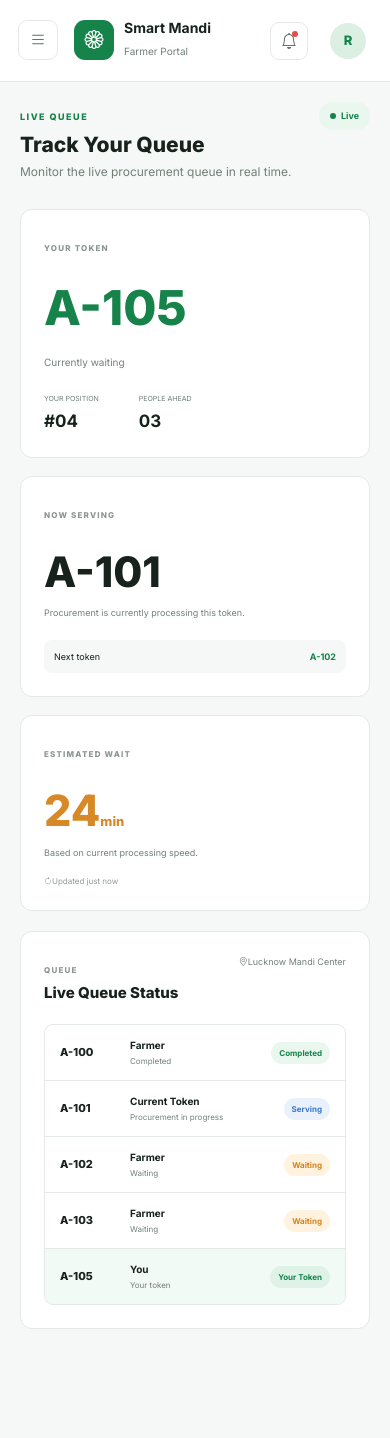
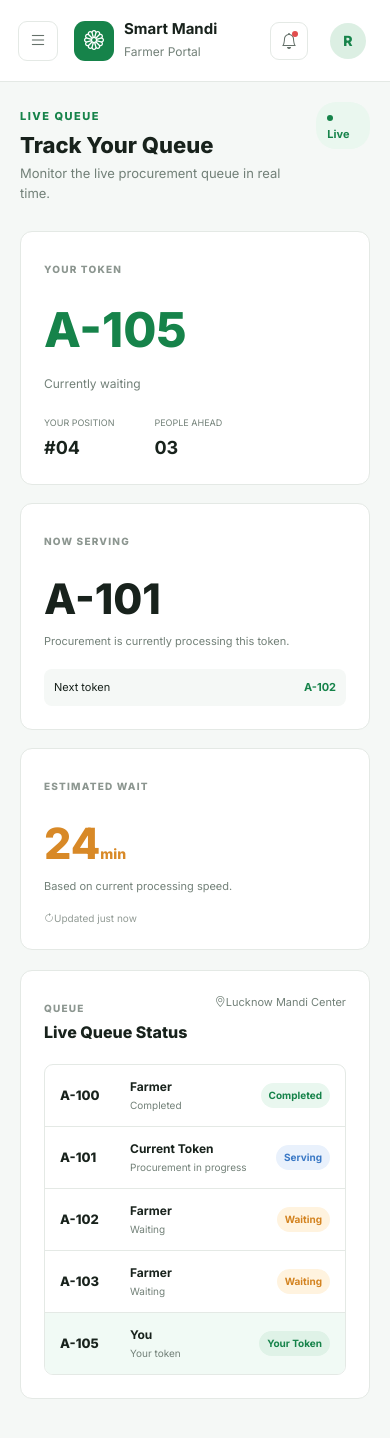
Before and after one commit to Tripathi-Ashu/Admin-Dashboard, a React app in the folder Frontend/: page /farmer/queue in a window 390 px wide. Before the commit the page ends 1369 px from the top, so only its background shows below. Built offline with nearby package versions, Linux system fonts and the light colour scheme; the HTML template or start-up script is replaced by a standard one.

Commit message:
prototye ready

```diff
--- a/Frontend/src/components/Sidebar.jsx
+++ b/Frontend/src/components/Sidebar.jsx
@@ -1,7 +1,7 @@
 import React from "react";
 import { NavLink, useNavigate } from "react-router-dom";
 import '../styles/Sidebar.css'
-function Sidebar({ isOpen, onClose }) {
+function Sidebar({ isOpen }) {
 
   const navigate = useNavigate();
 
@@ -30,7 +30,6 @@ function Sidebar({ isOpen, onClose }) {
             key={item.path}
             to={item.path}
             className={({ isActive }) => `sidebar-link ${isActive ? "active" : ""}`}
-            onClick={onClose}
           >
             <i className={`bi ${item.icon}`}></i>
             <span>{item.name}</span>
--- a/Frontend/src/layouts/FarmerLayout.jsx
+++ b/Frontend/src/layouts/FarmerLayout.jsx
@@ -12,19 +12,9 @@ function FarmerLayout() {
 
       <Navbar onMenuClick={() => setSidebarOpen((prev) => !prev)} />
 
-      <Sidebar
-        isOpen={sidebarOpen}
-        onClose={() => setSidebarOpen(false)}
-      />
+      <Sidebar isOpen={sidebarOpen} />
 
-      {sidebarOpen && (
-        <div
-          className="sidebar-overlay"
-          onClick={() => setSidebarOpen(false)}
-        ></div>
-      )}
-
-      <div className="main-wrapper">
+      <div className={`main-wrapper ${sidebarOpen ? "sidebar-open" : ""}`}>
         <main className="main-content">
           <Outlet />
         </main>
--- a/Frontend/src/styles/Header.css
+++ b/Frontend/src/styles/Header.css
@@ -31,7 +31,7 @@
   background: white;
   border-radius: 9px;
   color: #65716a;
-    font-size: 17px;
+  font-size: 18px;
   display: flex;
   align-items: center;
   justify-content: center;
@@ -58,18 +58,18 @@
   display: flex;
   align-items: center;
   justify-content: center;
-    font-size: 19px;
+  font-size: 20px;
 }
 
 .top-navbar h6 {
-    font-size: 14px;
+  font-size: 15px;
   font-weight: 700;
   margin: 0;
 }
 
 .top-navbar small {
   color: var(--muted);
-    font-size: 10px;
+  font-size: 12px;
 }
 
 .navbar-right {
@@ -114,22 +114,22 @@
   align-items: center;
   justify-content: center;
   font-weight: 800;
-    font-size: 13px;
+  font-size: 14px;
 }
 
 .profile-mini strong {
   display: block;
-    font-size: 11px;
+  font-size: 13px;
 }
 
 .profile-mini small {
   display: block;
-    font-size: 9px;
+  font-size: 11px;
 }
 
 .profile-mini > i {
   color: #89928c;
-    font-size: 10px;
+  font-size: 12px;
 }
 
 @media (max-width: 768px) {
--- a/Frontend/src/styles/Sidebar.css
+++ b/Frontend/src/styles/Sidebar.css
@@ -29,7 +29,7 @@
 }
 
 .menu-title {
-    font-size: 10px;
+  font-size: 12px;
   font-weight: 700;
   color: #9aa49d;
   letter-spacing: 1px;
@@ -46,13 +46,13 @@
   color: #68746d;
   border-radius: 9px;
   margin-bottom: 5px;
-    font-size: 13px;
+  font-size: 14px;
   font-weight: 500;
   transition: .2s;
 }
 
 .sidebar-link i {
-    font-size: 17px;
+  font-size: 18px;
 }
 
 .sidebar-link:hover {
@@ -94,11 +94,11 @@
 
 .help-box strong {
   display: block;
-    font-size: 11px;
+  font-size: 13px;
 }
 
 .help-box small {
-    font-size: 9px;
+  font-size: 11px;
   color: var(--muted);
 }
 
@@ -111,7 +111,7 @@
   text-align: left;
   padding: 0 12px;
   color: #6f7973;
-    font-size: 12px;
+  font-size: 13px;
 }
 
 .logout-btn:hover {
--- a/Frontend/src/styles/index.css
+++ b/Frontend/src/styles/index.css
@@ -1,7 +1,4 @@
-@import url('https://fonts.googleapis.com/css2?family=Inter:wght@400;500;600;700;800&display=swap');
-@import './Header.css';
-@import './Sidebar.css';
-
+@import url('https://fonts.googleapis.com/css2?family=Inter:wght@400;500;600;700;800&display=swap');@import './Header.css';@import './Sidebar.css';
 :root {
   --primary: #16834a;
   --primary-dark: #0f693b;
@@ -72,21 +69,21 @@ textarea {
 }
 
 .page-label {
-  font-size: 9px;
+  font-size: 11px;
   letter-spacing: 1.5px;
   color: var(--primary);
   font-weight: 800;
 }
 
 .page-header h1 {
-  font-size: 26px;
+  font-size: 27px;
   font-weight: 800;
   margin: 6px 0;
 }
 
 .page-header p {
   color: var(--muted);
-  font-size: 12px;
+  font-size: 13px;
   margin: 0;
 }
 
@@ -100,7 +97,7 @@ textarea {
   color: white;
   padding: 11px 17px;
   border-radius: 8px;
-  font-size: 11px;
+  font-size: 13px;
   font-weight: 700;
   display: inline-flex;
   align-items: center;
@@ -121,7 +118,7 @@ textarea {
   color: var(--text);
   padding: 10px 15px;
   border-radius: 8px;
-  font-size: 11px;
+  font-size: 13px;
   font-weight: 700;
   display: inline-flex;
   align-items: center;
@@ -161,7 +158,7 @@ textarea {
   display: flex;
   align-items: center;
   justify-content: center;
-  font-size: 18px;
+  font-size: 19px;
 }
 
 .stat-icon.green {
@@ -185,19 +182,19 @@ textarea {
 }
 
 .stat-info p {
-  font-size: 10px;
+  font-size: 12px;
   color: var(--muted);
   margin-bottom: 4px;
 }
 
 .stat-info h3 {
-  font-size: 21px;
+  font-size: 22px;
   margin: 0;
   font-weight: 800;
 }
 
 .stat-info small {
-  font-size: 9px;
+  font-size: 11px;
   color: #929b95;
 }
 
@@ -227,20 +224,20 @@ textarea {
 }
 
 .card-header h4 {
-  font-size: 15px;
+  font-size: 16px;
   margin: 5px 0 0;
   font-weight: 800;
 }
 
 .card-header > a {
   color: var(--primary);
-  font-size: 10px;
+  font-size: 12px;
   font-weight: 700;
 }
 
 .section-small {
   color: #8c9690;
-  font-size: 8px;
+  font-size: 10px;
   font-weight: 800;
   letter-spacing: 1.2px;
 }
@@ -252,7 +249,7 @@ textarea {
 .status-badge {
   padding: 6px 9px;
   border-radius: 20px;
-  font-size: 9px;
+  font-size: 11px;
   font-weight: 700;
 }
 
@@ -282,19 +279,19 @@ textarea {
 .status-center-info small {
   display: block;
   color: #929b95;
-  font-size: 8px;
+  font-size: 10px;
   font-weight: 700;
   margin-bottom: 6px;
 }
 
 .booking-info-grid strong {
   display: block;
-  font-size: 11px;
+  font-size: 13px;
 }
 
 .token-number {
   color: var(--primary);
-  font-size: 18px !important;
+  font-size: 19px !important;
 }
 
 .queue-progress {
@@ -304,7 +301,7 @@ textarea {
 .queue-progress-top {
   display: flex;
   justify-content: space-between;
-  font-size: 9px;
+  font-size: 11px;
   color: var(--muted);
   margin-bottom: 7px;
 }
@@ -374,19 +371,19 @@ textarea {
 
 .quick-action strong {
   display: block;
-  font-size: 10px;
+  font-size: 12px;
 }
 
 .quick-action small {
   display: block;
-  font-size: 9px;
+  font-size: 11px;
   color: var(--muted);
   margin-top: 2px;
 }
 
 .quick-action > i {
   color: #a5aea8;
-  font-size: 11px;
+  font-size: 13px;
 }
 
 /* =====================================
@@ -404,14 +401,14 @@ textarea {
 
 .custom-table thead th {
   color: #929b95;
-  font-size: 8px;
+  font-size: 10px;
   font-weight: 800;
   border-bottom: 1px solid var(--border);
   padding: 12px;
 }
 
 .custom-table tbody td {
-  font-size: 10px;
+  font-size: 12px;
   padding: 15px 12px;
   border-bottom: 1px solid #f0f2f0;
 }
@@ -420,7 +417,7 @@ textarea {
   display: inline-block;
   padding: 5px 9px;
   border-radius: 20px;
-  font-size: 8px;
+  font-size: 10px;
   font-weight: 700;
 }
 
@@ -454,13 +451,13 @@ textarea {
 }
 
 .form-section h4 {
-  font-size: 14px;
+  font-size: 15px;
   font-weight: 800;
   margin: 0;
 }
 
 .form-section p {
-  font-size: 10px;
+  font-size: 12px;
   color: var(--muted);
   margin: 5px 0 18px;
 }
@@ -500,21 +497,21 @@ textarea {
 
 .center-details strong {
   display: block;
-  font-size: 11px;
+  font-size: 13px;
 }
 
 .center-details span,
 .center-details small {
   display: block;
   color: var(--muted);
-  font-size: 9px;
+  font-size: 11px;
   margin-top: 3px;
 }
 
 .capacity-badge {
   background: #e8f6ee;
   color: var(--primary);
-  font-size: 8px;
+  font-size: 10px;
   padding: 5px 8px;
   border-radius: 15px;
   font-weight: 700;
@@ -543,14 +540,14 @@ textarea {
 .date-option small,
 .date-option span {
   display: block;
-  font-size: 7px;
+  font-size: 9px;
   color: var(--muted);
   font-weight: 700;
 }
 
 .date-option strong {
   display: block;
-  font-size: 20px;
+  font-size: 21px;
   margin: 3px 0;
 }
 
@@ -565,7 +562,7 @@ textarea {
   background: white;
   border-radius: 8px;
   padding: 10px 7px;
-  font-size: 9px;
+  font-size: 11px;
   font-weight: 600;
 }
 
@@ -576,7 +573,7 @@ textarea {
 
 .slot-option small {
   display: block;
-  font-size: 7px;
+  font-size: 9px;
   color: #89938c;
   margin-top: 4px;
 }
@@ -588,7 +585,7 @@ textarea {
 }
 
 .form-label {
-  font-size: 9px;
+  font-size: 11px;
   font-weight: 700;
   margin-bottom: 7px;
 }
@@ -596,7 +593,7 @@ textarea {
 .form-control,
 .form-select {
   border-color: var(--border);
-  font-size: 10px;
+  font-size: 12px;
   min-height: 42px;
   border-radius: 7px;
 }
@@ -608,7 +605,7 @@ textarea {
 }
 
 .input-group-text {
-  font-size: 9px;
+  font-size: 11px;
   background: #f7f9f7;
   border-color: var(--border);
 }
@@ -649,11 +646,11 @@ textarea {
 }
 
 .summary-center strong {
-  font-size: 10px;
+  font-size: 12px;
 }
 
 .summary-center small {
-  font-size: 8px;
+  font-size: 10px;
   color: var(--muted);
   margin-top: 3px;
 }
@@ -666,12 +663,12 @@ textarea {
 }
 
 .summary-row span {
-  font-size: 9px;
+  font-size: 11px;
   color: var(--muted);
 }
 
 .summary-row strong {
-  font-size: 9px;
+  font-size: 11px;
 }
 
 .info-alert {
@@ -681,7 +678,7 @@ textarea {
   border-radius: 8px;
   display: flex;
   gap: 8px;
-  font-size: 8px;
+  font-size: 10px;
   line-height: 1.5;
 }
 
@@ -694,7 +691,7 @@ textarea {
   color: var(--primary);
   padding: 7px 11px;
   border-radius: 20px;
-  font-size: 9px;
+  font-size: 11px;
   font-weight: 700;
 }
 
@@ -723,7 +720,7 @@ textarea {
 
 .token-status {
   color: var(--muted);
-  font-size: 10px;
+  font-size: 12px;
 }
 
 .queue-position {
@@ -734,13 +731,13 @@ textarea {
 
 .queue-position small {
   display: block;
-  font-size: 7px;
+  font-size: 9px;
   color: var(--muted);
 }
 
 .queue-position strong {
   display: block;
-  font-size: 17px;
+  font-size: 18px;
   margin-top: 4px;
 }
 
@@ -753,7 +750,7 @@ textarea {
 .current-token-card p,
 .wait-card p {
   color: var(--muted);
-  font-size: 9px;
+  font-size: 11px;
 }
 
 .next-token {
@@ -763,7 +760,7 @@ textarea {
   border-radius: 8px;
   display: flex;
   justify-content: space-between;
-  font-size: 9px;
+  font-size: 11px;
 }
 
 .next-token strong {
@@ -778,11 +775,11 @@ textarea {
 }
 
 .wait-time span {
-  font-size: 13px;
+  font-size: 14px;
 }
 
 .refresh-time {
-  font-size: 8px;
+  font-size: 10px;
   color: #929b95;
   margin-top: 15px;
 }
@@ -792,7 +789,7 @@ textarea {
 }
 
 .center-name {
-  font-size: 9px;
+  font-size: 11px;
   color: var(--muted);
 }
 
@@ -820,7 +817,7 @@ textarea {
 .queue-number {
   width: 70px;
   font-weight: 800;
-  font-size: 11px;
+  font-size: 13px;
 }
 
 .queue-person {
@@ -833,17 +830,17 @@ textarea {
 }
 
 .queue-person strong {
-  font-size: 10px;
+  font-size: 12px;
 }
 
 .queue-person small {
-  font-size: 8px;
+  font-size: 10px;
   color: var(--muted);
   margin-top: 2px;
 }
 
 .queue-badge {
-  font-size: 8px;
+  font-size: 10px;
   font-weight: 700;
   padding: 5px 8px;
   border-radius: 15px;
@@ -892,7 +889,7 @@ textarea {
 .status-overview-center small {
   display: block;
   color: var(--muted);
-  font-size: 8px;
+  font-size: 10px;
   margin-top: 7px;
 }
 
@@ -901,7 +898,7 @@ textarea {
 }
 
 .status-center-info strong {
-  font-size: 10px;
+  font-size: 12px;
 }
 
 .timeline {
@@ -957,11 +954,11 @@ textarea {
 }
 
 .timeline-content strong {
-  font-size: 9px;
+  font-size: 11px;
 }
 
 .timeline-content small {
-  font-size: 7px;
+  font-size: 9px;
   color: var(--muted);
   margin-top: 4px;
 }
@@ -977,7 +974,7 @@ textarea {
 }
 
 .produce-grid strong {
-  font-size: 10px;
+  font-size: 12px;
 }
 
 /* =====================================
@@ -1009,13 +1006,13 @@ textarea {
 }
 
 .profile-sidebar h3 {
-  font-size: 16px;
+  font-size: 17px;
   font-weight: 800;
 }
 
 .profile-sidebar > p {
   color: var(--muted);
-  font-size: 9px;
+  font-size: 11px;
 }
 
 .verified-badge {
@@ -1023,7 +1020,7 @@ textarea {
   color: var(--primary);
   padding: 6px 9px;
   border-radius: 15px;
-  font-size: 8px;
+  font-size: 10px;
   font-weight: 700;
 }
 
@@ -1035,7 +1032,7 @@ textarea {
   display: flex;
   gap: 9px;
   margin-bottom: 13px;
-  font-size: 9px;
+  font-size: 11px;
   color: var(--muted);
 }
 
@@ -1078,7 +1075,7 @@ textarea {
   align-items: center;
   gap: 10px;
   font-weight: 800;
-  font-size: 16px;
+  font-size: 17px;
 }
 
 .auth-content {
@@ -1091,7 +1088,7 @@ textarea {
   border: 1px solid rgba(255,255,255,.15);
   padding: 8px 12px;
   border-radius: 20px;
-  font-size: 9px;
+  font-size: 11px;
 }
 
 .auth-content h1 {
@@ -1107,7 +1104,7 @@ textarea {
 
 .auth-content p {
   color: rgba(255,255,255,.75);
-  font-size: 12px;
+  font-size: 13px;
   line-height: 1.8;
   max-width: 430px;
 }
@@ -1121,7 +1118,7 @@ textarea {
   align-items: center;
   gap: 10px;
   margin-bottom: 14px;
-  font-size: 10px;
+  font-size: 12px;
 }
 
 .auth-features i {
@@ -1153,7 +1150,7 @@ textarea {
 
 .auth-heading p {
   color: var(--muted);
-  font-size: 10px;
+  font-size: 12px;
   margin-bottom: 28px;
 }
 
@@ -1163,7 +1160,7 @@ textarea {
 
 .form-group label {
   display: block;
-  font-size: 9px;
+  font-size: 11px;
   font-weight: 700;
   margin-bottom: 7px;
 }
@@ -1178,7 +1175,7 @@ textarea {
   top: 50%;
   transform: translateY(-50%);
   color: #87918b;
-  font-size: 13px;
+  font-size: 14px;
 }
 
 .input-icon input {
@@ -1189,7 +1186,7 @@ textarea {
   display: flex;
   justify-content: space-between;
   margin-bottom: 20px;
-  font-size: 9px;
+  font-size: 11px;
 }
 
 .remember {
@@ -1222,14 +1219,14 @@ textarea {
   position: relative;
   background: white;
   padding: 0 10px;
-  font-size: 8px;
+  font-size: 10px;
   color: #9ba49e;
 }
 
 .register-text {
   text-align: center;
   color: var(--muted);
-  font-size: 9px;
+  font-size: 11px;
 }
 
 .register-text a {
@@ -1260,7 +1257,7 @@ textarea {
   position: absolute;
   left: 13px;
   top: 13px;
-  font-size: 11px;
+  font-size: 13px;
   color: #9ba49e;
 }
 
@@ -1270,7 +1267,7 @@ textarea {
   border: 1px solid var(--border);
   border-radius: 7px;
   padding-left: 35px;
-  font-size: 10px;
+  font-size: 12px;
   outline: none;
 }
 
@@ -1320,7 +1317,7 @@ textarea {
   }
 
   .page-header h1 {
-    font-size: 21px;
+    font-size: 22px;
   }
 
   .stats-grid {
@@ -1379,7 +1376,7 @@ textarea {
   }
 
   .mobile-logo strong {
-    font-size: 17px;
+    font-size: 18px;
   }
 
 }
```
Lines whose indentation alone changed are shown as unchanged.
